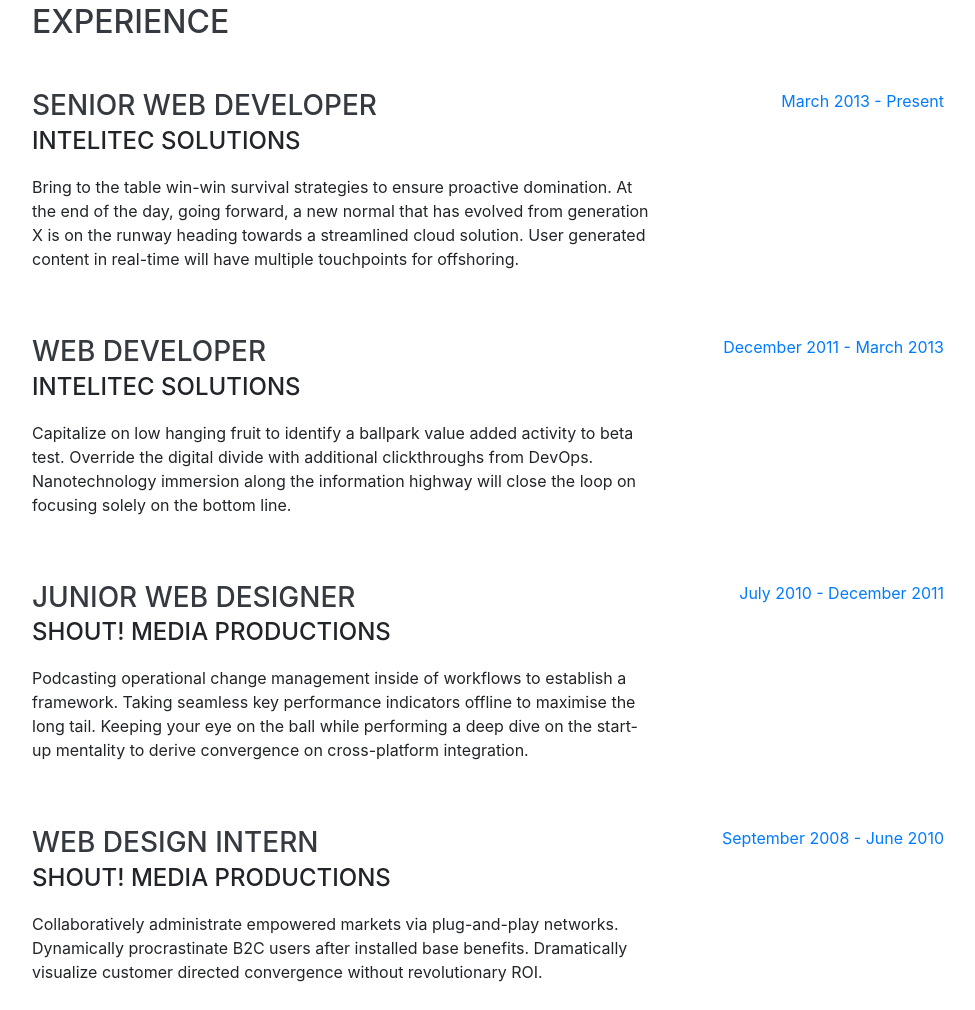
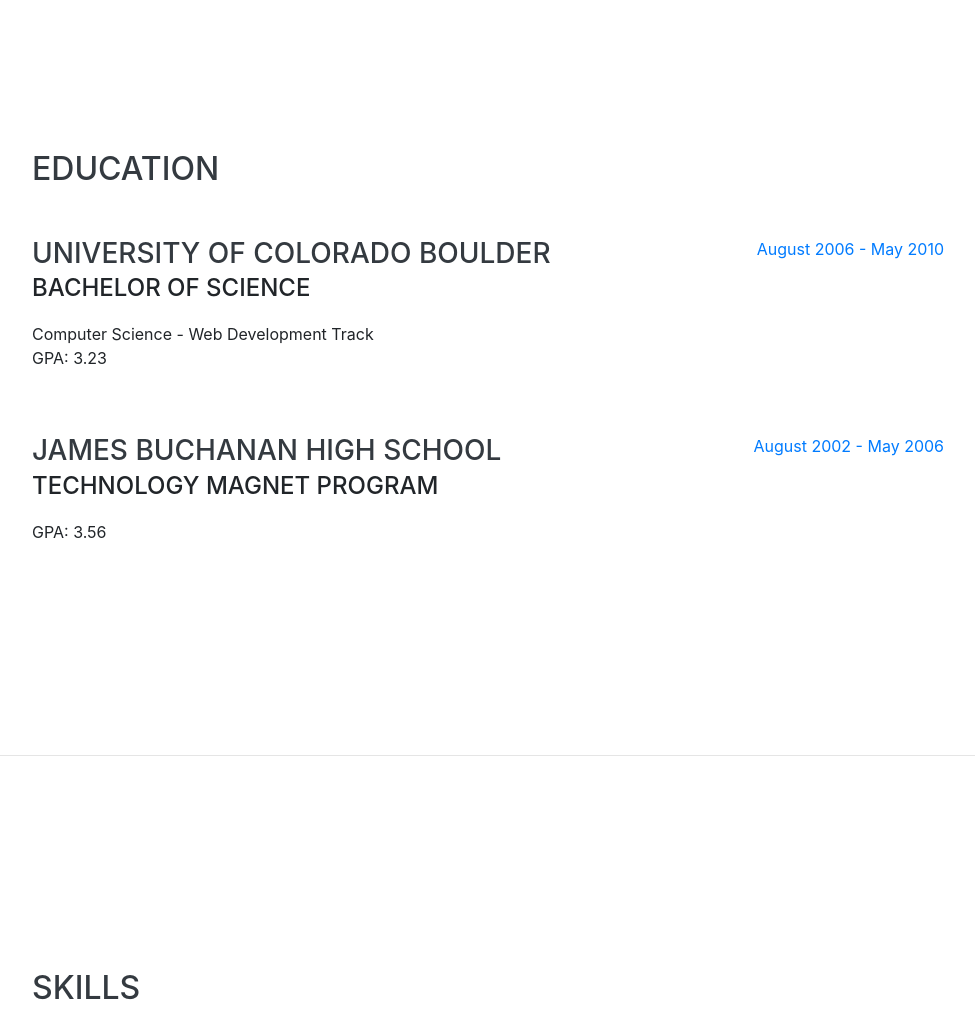
Before and after one commit to aswinichandramohan/aswinichandramohan-portfilio, a website with bundled scripts: page index.html in a window 1280 px wide. Shown: the part 846-1856 px from the top of the page, without its empty margins (288-1263 px from the left). Built offline with nearby package versions, Linux system fonts and the light colour scheme; a web font is replaced by a local one.

Commit message:
Removes expirence section

```diff
--- a/index.html
+++ b/index.html
@@ -39,9 +39,6 @@
           <a class="nav-link js-scroll-trigger" href="#about">About</a>
         </li>
         <li class="nav-item">
-          <a class="nav-link js-scroll-trigger" href="#experience">Experience</a>
-        </li>
-        <li class="nav-item">
           <a class="nav-link js-scroll-trigger" href="#education">Education</a>
         </li>
         <li class="nav-item">
@@ -79,60 +76,6 @@
           </a>
         </div>
       </div>
-    </section>
-
-    <hr class="m-0">
-
-    <section class="resume-section p-3 p-lg-5 d-flex justify-content-center" id="experience">
-      <div class="w-100">
-        <h2 class="mb-5">Experience</h2>
-
-        <div class="resume-item d-flex flex-column flex-md-row justify-content-between mb-5">
-          <div class="resume-content">
-            <h3 class="mb-0">Senior Web Developer</h3>
-            <div class="subheading mb-3">Intelitec Solutions</div>
-            <p>Bring to the table win-win survival strategies to ensure proactive domination. At the end of the day, going forward, a new normal that has evolved from generation X is on the runway heading towards a streamlined cloud solution. User generated content in real-time will have multiple touchpoints for offshoring.</p>
-          </div>
-          <div class="resume-date text-md-right">
-            <span class="text-primary">March 2013 - Present</span>
-          </div>
-        </div>
-
-        <div class="resume-item d-flex flex-column flex-md-row justify-content-between mb-5">
-          <div class="resume-content">
-            <h3 class="mb-0">Web Developer</h3>
-            <div class="subheading mb-3">Intelitec Solutions</div>
-            <p>Capitalize on low hanging fruit to identify a ballpark value added activity to beta test. Override the digital divide with additional clickthroughs from DevOps. Nanotechnology immersion along the information highway will close the loop on focusing solely on the bottom line.</p>
-          </div>
-          <div class="resume-date text-md-right">
-            <span class="text-primary">December 2011 - March 2013</span>
-          </div>
-        </div>
-
-        <div class="resume-item d-flex flex-column flex-md-row justify-content-between mb-5">
-          <div class="resume-content">
-            <h3 class="mb-0">Junior Web Designer</h3>
-            <div class="subheading mb-3">Shout! Media Productions</div>
-            <p>Podcasting operational change management inside of workflows to establish a framework. Taking seamless key performance indicators offline to maximise the long tail. Keeping your eye on the ball while performing a deep dive on the start-up mentality to derive convergence on cross-platform integration.</p>
-          </div>
-          <div class="resume-date text-md-right">
-            <span class="text-primary">July 2010 - December 2011</span>
-          </div>
-        </div>
-
-        <div class="resume-item d-flex flex-column flex-md-row justify-content-between">
-          <div class="resume-content">
-            <h3 class="mb-0">Web Design Intern</h3>
-            <div class="subheading mb-3">Shout! Media Productions</div>
-            <p>Collaboratively administrate empowered markets via plug-and-play networks. Dynamically procrastinate B2C users after installed base benefits. Dramatically visualize customer directed convergence without revolutionary ROI.</p>
-          </div>
-          <div class="resume-date text-md-right">
-            <span class="text-primary">September 2008 - June 2010</span>
-          </div>
-        </div>
-
-      </div>
-
     </section>
 
     <hr class="m-0">
```
